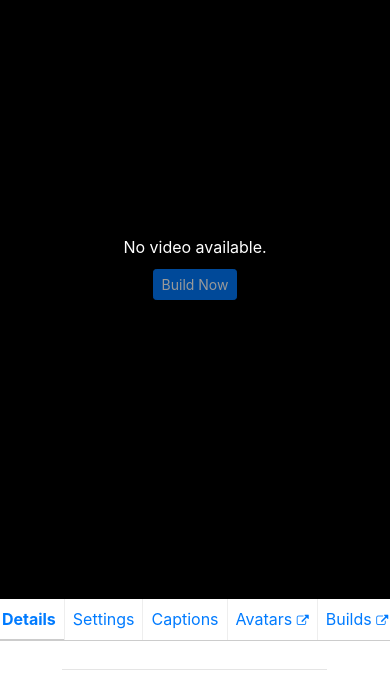
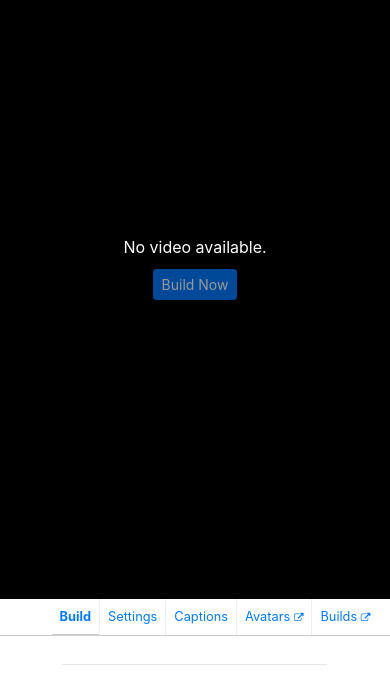
Before and after one commit to chugcup/gource-studio, a Django app: template gource_studio/gource_studio/templates/core/project.html in a window 390 px wide. Shown: the part 76-759 px from the top of the page. Run offline with Django 3.2, Linux system fonts and the light colour scheme; the template is opened without the code that fills it, so the values that code supplies are empty; some libraries are stand-ins or nearby versions.

Commit message:
Fixed display issues on Project page for build vs. project settings
- Properly view build settings (vs. project-wide settings)
  - Simplified popover activation
- Fixed topbar view link on narrow resolution
- Added API endpoint to download project build audio

```diff
--- a/gource_studio/gource_studio/core/api/urls.py
+++ b/gource_studio/gource_studio/core/api/urls.py
@@ -33,6 +33,7 @@ urlpatterns = [
     re_path(r'^projects/(?P<project_id>\d+)/builds/(?P<project_build_id>\d+)/options/?$', views.ProjectBuildOptionsList.as_view(), name='api-project-build-options-list'),
     re_path(r'^projects/(?P<project_id>\d+)/builds/(?P<project_build_id>\d+)/build_background/download/?$', views.ProjectBuildBackgroundDownload.as_view(), name='api-project-build-background-download'),
     re_path(r'^projects/(?P<project_id>\d+)/builds/(?P<project_build_id>\d+)/build_logo/download/?$', views.ProjectBuildLogoDownload.as_view(), name='api-project-build-logo-download'),
+    re_path(r'^projects/(?P<project_id>\d+)/builds/(?P<project_build_id>\d+)/build_audio/download/?$', views.ProjectBuildBuildAudioDownload.as_view(), name='api-project-build-build-audio-download'),
     re_path(r'^projects/(?P<project_id>\d+)/builds/(?P<project_build_id>\d+)/content/download/?$', views.ProjectBuildContentDownload.as_view(), name='api-project-build-content-download'),
     re_path(r'^projects/(?P<project_id>\d+)/builds/(?P<project_build_id>\d+)/project_log/download/?$', views.ProjectBuildProjectLogDownload.as_view(), name='api-project-build-project-log-download'),
     re_path(r'^projects/(?P<project_id>\d+)/builds/(?P<project_build_id>\d+)/screenshot/download/?$', views.ProjectBuildScreenshotDownload.as_view(), name='api-project-build-screenshot-download'),
--- a/gource_studio/gource_studio/static/js/pages/project.js
+++ b/gource_studio/gource_studio/static/js/pages/project.js
@@ -586,22 +586,23 @@ App.pages.project.init = function(project_id, page_options) {
         });
     });
 
-    // Logo Image
-    $('body').on('click', '#add-project-logo-btn', function(e) {
-        $('#project-build-logo-form-group').show();
-        $('#add-project-logo-btn').hide();
-    });
-    $('body #project-build-logo-preview').popover({
+    $('body .popover-preview').popover({
         content: function() {
             let imgsrc = $(this).data('src');
             if (!imgsrc) {
                 return "N/A";
             }
-            return '<img class="project-image-preview" src="'+imgsrc+'" />';
+            return '<a href="'+imgsrc+'" target="_blank"><img class="project-image-preview" src="'+imgsrc+'" /></a>';
         },
         html: true,
         placement: 'right',
         trigger: 'hover focus'
+    });
+
+    // Logo Image
+    $('body').on('click', '#add-project-logo-btn', function(e) {
+        $('#project-build-logo-form-group').show();
+        $('#add-project-logo-btn').hide();
     });
     $('body').on('click', '#remove-project-logo-btn', function(e) {
         let delete_url = '/api/v1/projects/'+project_id+'/build_logo/';
@@ -649,18 +650,6 @@ App.pages.project.init = function(project_id, page_options) {
     $('body').on('click', '#add-project-background-btn', function(e) {
         $('#project-build-background-form-group').show();
         $('#add-project-background-btn').hide();
-    });
-    $('body #project-build-background-preview').popover({
-        content: function() {
-            let imgsrc = $(this).data('src');
-            if (!imgsrc) {
-                return "N/A";
-            }
-            return '<img class="project-image-preview" src="'+imgsrc+'" />';
-        },
-        html: true,
-        placement: 'right',
-        trigger: 'hover focus'
     });
     $('body').on('click', '#remove-project-background-btn', function(e) {
         let delete_url = '/api/v1/projects/'+project_id+'/build_background/';
--- a/gource_studio/gource_studio/templates/core/project.html
+++ b/gource_studio/gource_studio/templates/core/project.html
@@ -65,6 +67,14 @@
         flex-wrap: nowrap;
         overflow-x: auto;
         white-space: nowrap;
+    }
+    @media(max-width: 640px) {
+        .project-nav-topbar {
+            padding-left: 40px;
+        }
+    }
+    .project-nav-topbar .nav-link {
+        font-size: 0.8em;
     }
     .project-nav-topbar .nav-link.active {
         border-bottom: 1px solid #CCCCCC;
@@ -322,17 +332,23 @@
   <div class="d-md-none">
     <ul class="project-nav-topbar nav justify-content-center">
       <li class="nav-item">
-        <a class="nav-link active" href="#project-details-pane" data-toggle="tab" role="tab">Details</a>
+        <a class="nav-link active" href="#project-details-pane" data-toggle="tab" role="tab">Build</a>
       </li>
       <li class="nav-item">
-        <a class="nav-link" href="#project-settings-pane" data-toggle="tab" role="tab">Settings</a>
+        <a class="nav-link" href="#build-settings-pane" data-toggle="tab" role="tab">Settings</a>
       </li>
       <li class="nav-item">
-        <a class="nav-link" href="#project-captions-pane" data-toggle="tab" role="tab">Captions</a>
+        <a class="nav-link" href="#build-captions-pane" data-toggle="tab" role="tab">Captions</a>
       </li>
     {% if user_can_edit %}
       <li class="nav-item">
         <a class="nav-link nav-link-alt" href="#project-manage-pane" data-toggle="tab" role="tab">Manage</a>
+      </li>
+      <li class="nav-item">
+        <a class="nav-link nav-link-alt" href="#project-settings-pane" data-toggle="tab" role="tab">Settings</a>
+      </li>
+      <li class="nav-item">
+        <a class="nav-link nav-link-alt" href="#project-captions-pane" data-toggle="tab" role="tab">Captions</a>
       </li>
     {% endif %}
       <li class="nav-item">
@@ -503,7 +519,7 @@
                 Audio / Video Settings
               </h5>
               <hr />
-              <div id="project-audio-video-settings-view" class="row justify-content-center">
+              <div id="build-audio-video-settings" class="row justify-content-center">
                 <div class="col-12">
                   <div class="form-group form-inline">
                     <label><b>Video Size:</b>&nbsp;</label>
@@ -514,32 +530,28 @@
                     {% endif %}
                   </div>
 
-                  <div id="project-build-logo-form-group-view" class="form-group"{% if not project.build_logo %} style="display:none"{% endif %}>
+                  <div id="build-build-logo-form-group" class="form-group"{% if not build.build_logo %} style="display:none"{% endif %}>
                     <label><b>Logo Image:</b></label>
-                    {% if project.build_logo %}
-                    <button id="project-build-logo-preview-view" class="btn btn-sm btn-default" data-src="{% url 'api-project-logo-download' project.id %}">
+                    {% if build.build_logo %}
+                    <button id="build-build-logo-preview" class="btn btn-sm btn-default popover-preview" data-src="{% url 'api-project-build-logo-download' project.id build.id %}">
                       <i class="fa fa-eye"></i>
                     </button>
                     {% endif %}
                   </div>
 
-                  <div id="project-build-background-form-group-view" class="form-group"{% if not project.build_background %} style="display:none"{% endif %}>
+                  <div id="build-build-background-form-group" class="form-group"{% if not build.build_background %} style="display:none"{% endif %}>
                     <label><b>Background:</b></label>
-                    {% if project.build_background %}
-                    <button id="project-build-background-preview-view" class="btn btn-sm btn-default" data-src="{% url 'api-project-background-download' project.id %}">
+                    {% if build.build_background %}
+                    <button id="build-build-background-preview" class="btn btn-sm btn-default popover-preview" data-src="{% url 'api-project-build-background-download' project.id build.id %}">
                       <i class="fa fa-eye"></i>
                     </button>
                     {% endif %}
                   </div>
 
-                  <div id="project-build-audio-form-group-view" class="form-group"{% if not project.build_audio_name %} style="display:none"{% endif %}>
+                  <div id="build-build-audio-form-group" class="form-group"{% if not build.build_audio_name %} style="display:none"{% endif %}>
                     <b>Background Music:</b>
                     {% if build.build_audio_name %}
-                      {% if project.build_audio and project.build_audio_name == build.build_audio_name %}
-                    <a href="{% url 'api-project-build-audio-download' project.id %}" target="_blank">{{ project.build_audio_name }}</a>
-                      {% else %}
-                    {{ project.build_audio_name }}
-                      {% endif %}
+                    <a href="{% url 'api-project-build-build-audio-download' project.id build.id %}" target="_blank">{{ build.build_audio_name }}</a>
                     {% endif %}
                   </div>
                 </div>
@@ -598,39 +612,28 @@
               </h5>
               <hr />
 
-            {% if user_can_edit %}
               <div class="project-setting-actions float-right">
                 <button class="btn btn-success save-project-settings-btn"><i class="fa fa-disk"></i> Save</button>
               </div>
-            {% endif %}
 
               <div id="project-audio-video-settings" class="row justify-content-center">
                 <div class="col-12">
                   <div class="form-group form-inline">
                     <label for="project-video-size"><b>Video Size:</b>&nbsp;</label>
-                  {% if user_can_edit and build.id == latest_build.id %}
                     <select id="project-video-size" name="project-video-size" class="form-control form-control-sm">
                     {% for video_option in video_size_options %}
                       <option value="{{ video_option.0 }}"{% if project.video_size == video_option.0 %} selected="selected"{% endif %}>{{ video_option.1 }}</option>
                     {% endfor %}
                     </select>
-                  {% else %}
-                    {% if build.video_size %}
-                    <span>{{ build.video_size }}</span>
-                    {% else %}
-                    <span class="text-muted">N/A</span>
-                    {% endif %}
-                  {% endif %}
                   </div>
 
                   <div id="project-build-logo-form-group" class="form-group"{% if not project.build_logo %} style="display:none"{% endif %}>
                     <label><b>Logo Image:</b></label>
                     {% if project.build_logo %}
-                    <button id="project-build-logo-preview" class="btn btn-sm btn-default" data-src="{% url 'api-project-logo-download' project.id %}">
+                    <button id="project-build-logo-preview" class="btn btn-sm btn-default popover-preview" data-src="{% url 'api-project-logo-download' project.id %}">
                       <i class="fa fa-eye"></i>
                     </button>
                     {% endif %}
-                  {% if user_can_edit and build.id == latest_build.id %}
                     {% if project.build_logo %}
                     <a id="remove-project-logo-btn" class="btn btn-link text-danger" title="Delete logo"><i class="fa fa-times"></i></a>
                     {% endif %}
@@ -639,18 +642,15 @@
                         <button type="submit" class="btn btn-primary btn-sm">Upload</button>
                         {% csrf_token %}
                     </form>
-                  {% else %}
-                  {% endif %}
                   </div>
 
                   <div id="project-build-background-form-group" class="form-group"{% if not project.build_background %} style="display:none"{% endif %}>
                     <label><b>Background:</b></label>
                     {% if project.build_background %}
-                    <button id="project-build-background-preview" class="btn btn-sm btn-default" data-src="{% url 'api-project-background-download' project.id %}">
+                    <button id="project-build-background-preview" class="btn btn-sm btn-default popover-preview" data-src="{% url 'api-project-background-download' project.id %}">
                       <i class="fa fa-eye"></i>
                     </button>
                     {% endif %}
-                  {% if user_can_edit and build.id == latest_build.id %}
                     {% if project.build_background %}
                     <a id="remove-project-background-btn" class="btn btn-link text-danger" title="Delete background"><i class="fa fa-times"></i></a>
                     {% endif %}
```
Also changed, not shown: other parts of gource_studio/gource_studio/templates/core/project.html (+9 -18 lines), gource_studio/gource_studio/core/api/views.py (+16 -0 lines).
